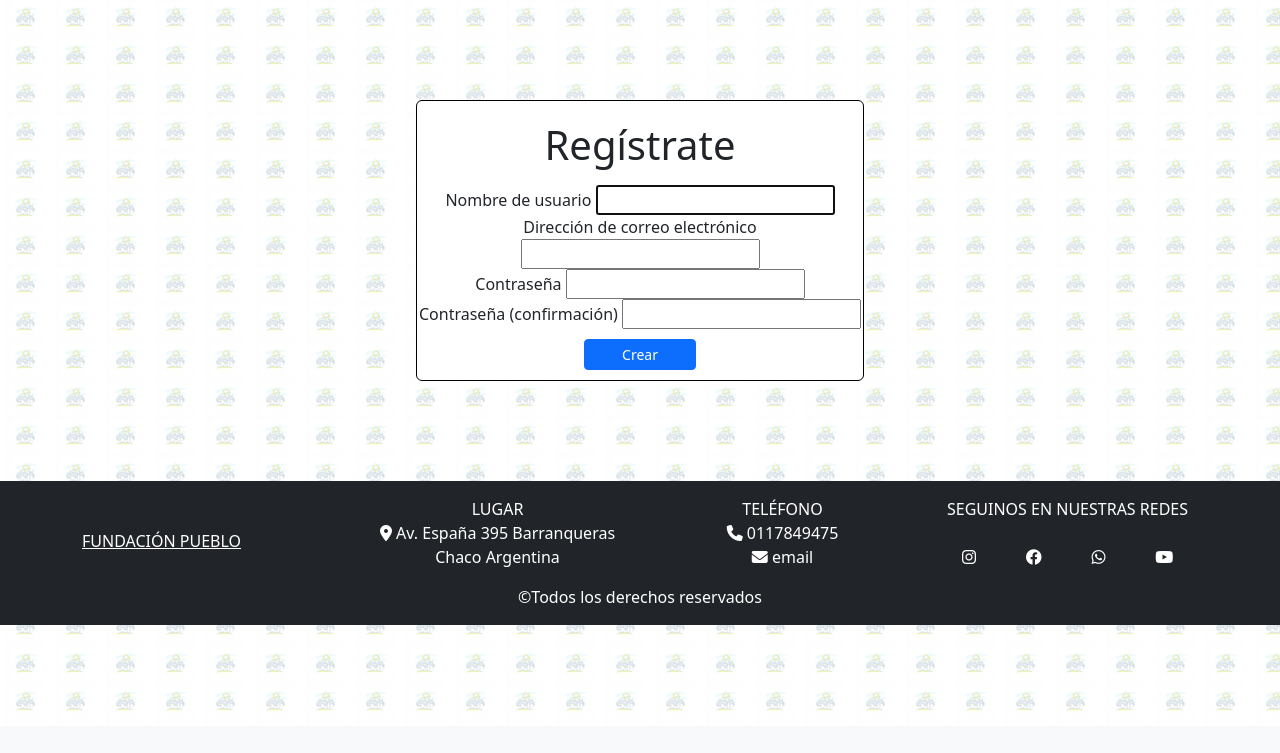
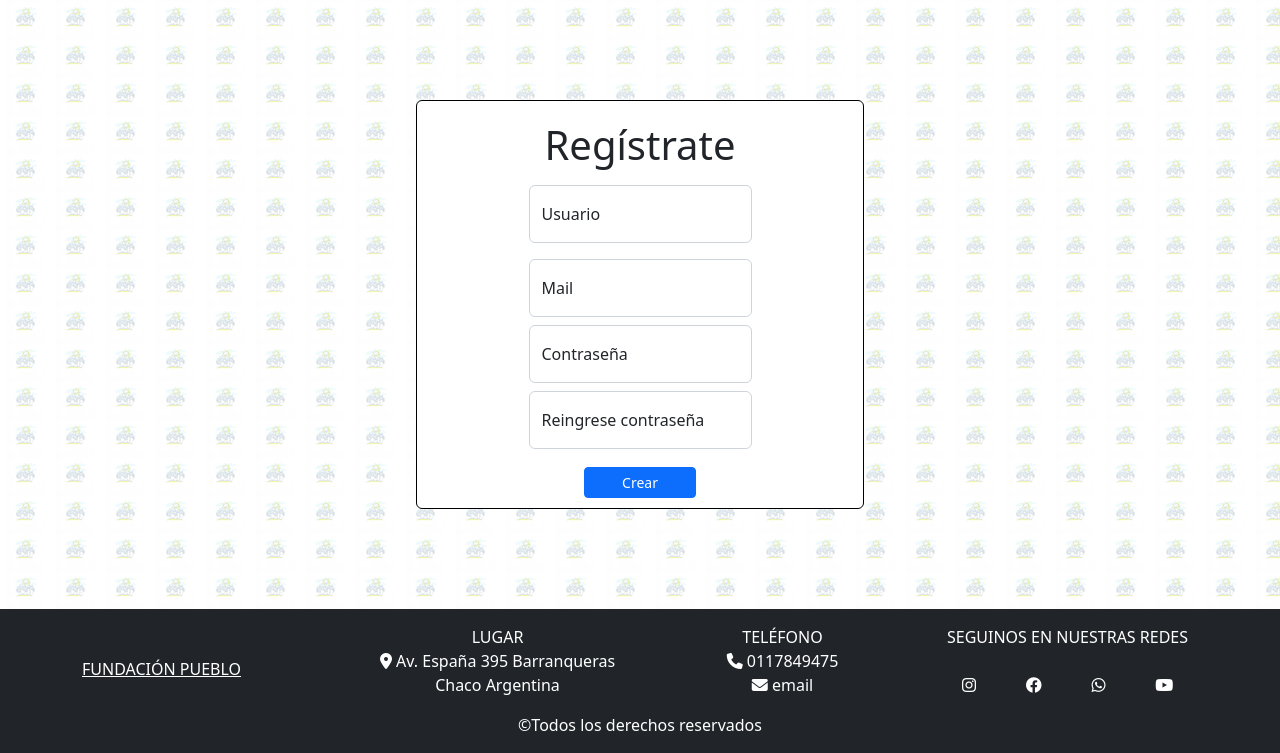
Before and after one commit to NoahTakk11/calendario-web, a Django app: page /registro/registro/ in a window 1280 px wide. Shown: the part 74-827 px from the top of the page. Before the commit the page ends 785 px from the top, so only its background shows below. Run offline with Django 4.2, Linux system fonts and the light colour scheme; some libraries are stand-ins or nearby versions.

Commit message:
se cambian códigos en registro

```diff
--- a/templates/registro/formulario-registro.html
+++ b/templates/registro/formulario-registro.html
@@ -8,7 +8,34 @@
   <form method="POST">{% csrf_token %}
     <h1 class="mb-3 fw-normal" style="margin-top:20px;">Regístrate</h1>
     {% include 'include/error_forms.html' %}
-    {% include 'include/forms.html' %}
+
+ <!-- { % include 'include/forms.html' %}  -->
+
+
+
+    <div class="form-floating mb-3" style="width: 50%; margin:auto">
+      <input type="text" class="form-control" id="floatingInput" placeholder="Nombre Usuario" name="username">
+      <label for="floatingInput">Usuario</label>
+    </div>
+
+    <div class="form-floating mb-3" style="width: 50%; margin:auto; height: 50px;">
+      <input type="email" class="form-control" id="floatingemail" placeholder="Mail" name="email">
+      <label for="floatingemail">Mail</label>
+    </div>
+
+    <div class="form-floating mb-3" style="width: 50%; margin:auto; height: 50px;">
+      <input type="password" class="form-control" id="floatingPassword" placeholder="Contraseña" name="password1">
+      <label for="floatingPassword">Contraseña</label>
+    </div>
+
+    <div class="form-floating mb-3" style="width: 50%; margin:auto; height: 50px;">
+      <input type="password" class="form-control" id="floatingPassword" placeholder="Contraseña" name="password2">
+      <label for="floatingPassword">Reingrese contraseña</label>
+    </div>
+
+
+
+
 
     <button class="w-25 btn btn-sm btn-primary" type="submit" style="margin:10px;">Crear</button>
 
```
